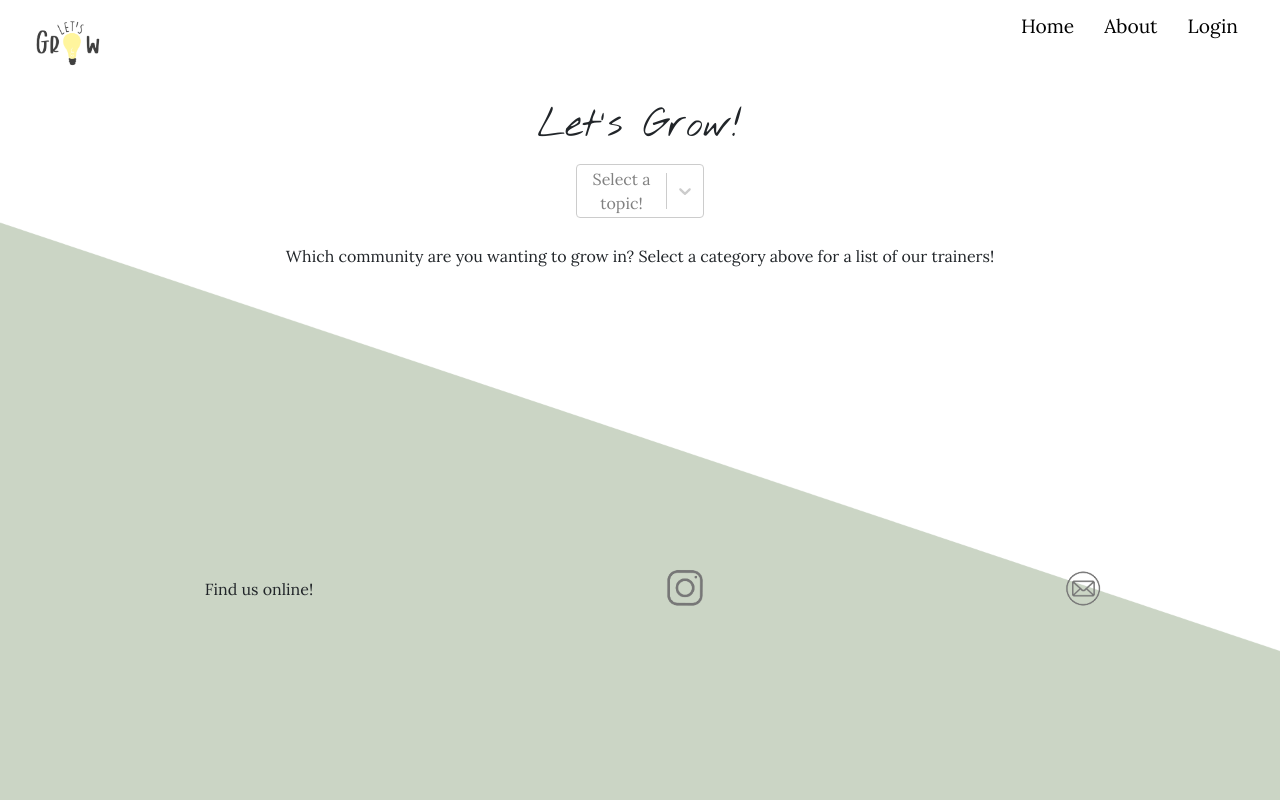
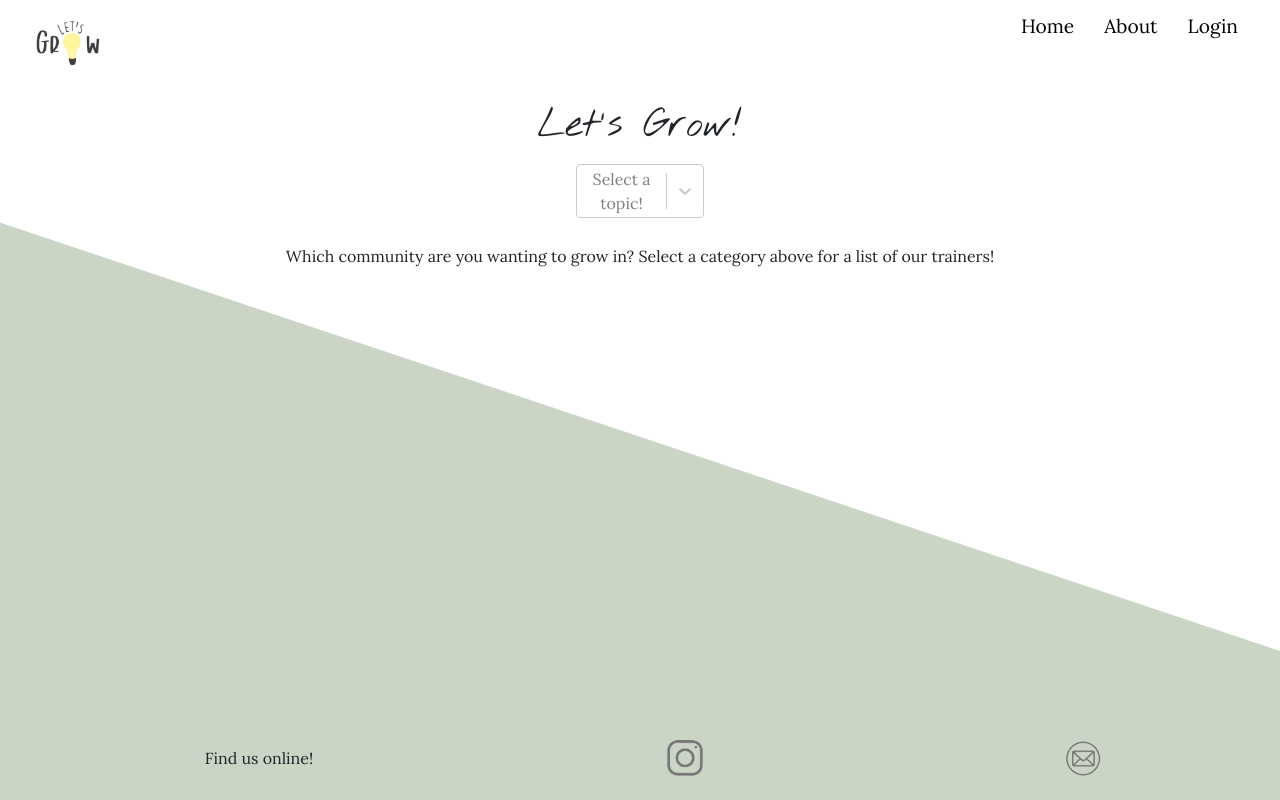
Before and after one commit to Karlyweatherstein/lets-grow, a React (Create React App) app in the folder client/: page / in a window 1280 px wide. Built offline with nearby package versions, Linux system fonts and the light colour scheme.

Commit message:
fixed footer position

```diff
--- a/client/src/App.css
+++ b/client/src/App.css
@@ -6,9 +6,20 @@
 /* About us block color =  #999999 */
 /* Dark green for border box and submit buttons = #acbfa3 */
 
+
 body {
   position: relative;
-  padding-bottom: 42vh;
+  margin: 6px;
+  background-image: url(./assets/background-sm.png);
+  background-size: 100vw;
+  margin: 0;
+  background-repeat: no-repeat;
+  background-attachment: fixed;
+  background-position: bottom;
+  min-height: 100vh;
+  display: grid;
+  grid-template-rows: auto 1fr auto;
+  gap: 3rem;
 }
 
 /* Fonts */
@@ -20,15 +31,6 @@ body {
   font-family: 'Nothing You Could Do', cursive;
 }
 
-body {
-  margin: 6px;
-  background-image: url(./assets/background-sm.png);
-  background-size: 100vw;
-  margin: 0;
-  background-repeat: no-repeat;
-  background-attachment: fixed;
-  background-position: bottom;
-}
 
 /* login component styles */
 .login {
@@ -257,7 +259,6 @@ footer {
   bottom: 0;
   width: 100%;
   height: auto;
-  margin-top: 30px;
 }
 
 footer ul {
@@ -270,7 +271,7 @@ footer ul {
 footer ul li{
   list-style: none;
   text-decoration: none;
-  margin: 0px;
+
 }
 
 
```
Also changed, not shown: 1 other file (tests, documents, lock files or other folders).
